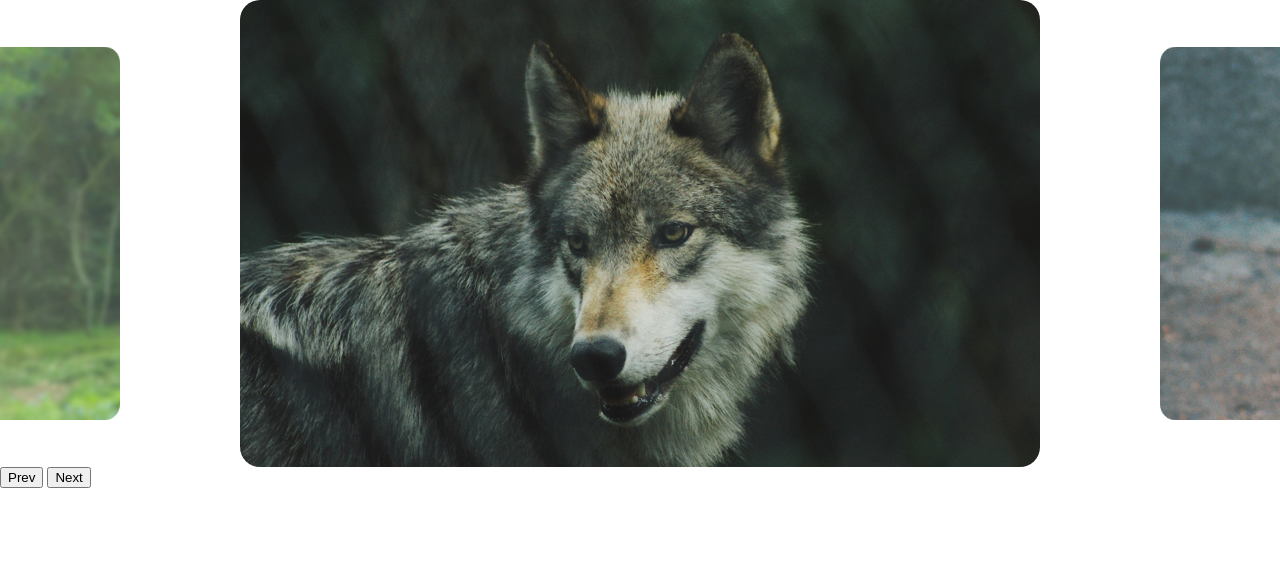
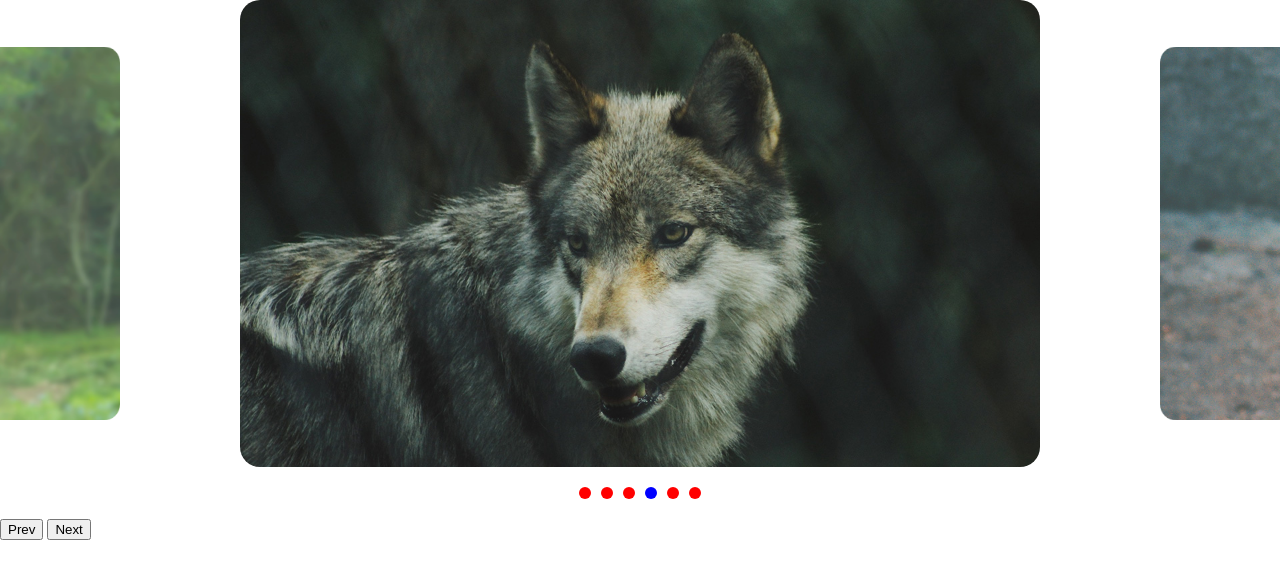
Before and after one commit to FmsDesign/slide-img, a plain HTML site: page index.html in a window 1280 px wide. Drawn offline with Linux system fonts and the light colour scheme.

Commit message:
feat: Adicionar evento customizado changeEvent e classe SlideNav com controles de navegação
- Introduzido um evento customizado 'changeEvent' que é despachado sempre que o slide ativo muda.
- Adicionada a classe SlideNav estendendo Slide, que inclui funcionalidades de navegação por setas e controles de slide.
- Atualizado o método changeSlide para despachar changeEvent após a mudança do slide ativo.
- Ajustadas as condições de changeSlideEnd para uma navegação de slide mais precisa.
- Adicionadas funções de vinculação para eventos de controle na classe SlideNav.

```diff
--- a/css/style.css
+++ b/css/style.css
@@ -41,3 +41,28 @@ img {
   transform: scale(1);
   opacity: 1;
 }
+
+[data-control="slide"] {
+  display: flex;
+  justify-content: center;
+  margin: 20px 0px;
+  gap: 10px;
+}
+
+[data-control="slide"] a {
+  display: block;
+  border-radius: 50%;
+  width: 12px;
+  height: 12px;
+  overflow: hidden;
+  text-indent: -900px;
+}
+[data-control="slide"] li {
+  border-radius: 50%;
+  background: red;
+}
+
+[data-control="slide"] li.ativo,
+[data-control="slide"] li:hover {
+  background: blue;
+}
--- a/js/script.js
+++ b/js/script.js
@@ -3,3 +3,4 @@
 const slide = new SlideNav(".slide", ".wrapper");
 slide.init();
 slide.addArrow(".prev", ".next");
+slide.addControl();
--- a/js/slide.js
+++ b/js/slide.js
@@ -5,6 +5,7 @@ export default class Slide {
     this.slide = document.querySelector(slide);
     this.wrapper = document.querySelector(wrapper);
     this.dist = { finalPosition: 0, startX: 0, movement: 0 };
+    this.changeEvent = new Event("changeEvent");
   }
 
   updatePosition(clientX) {
@@ -44,7 +45,7 @@ export default class Slide {
   changeSlideEnd() {
     if (this.dist.movement > 120 && this.index.next !== undefined) {
       this.activeNextSlide();
-    } else if (this.dist.movement < 120 && this.index.prev !== undefined) {
+    } else if (this.dist.movement < -120 && this.index.prev !== undefined) {
       this.activePrevSlide();
     } else {
       this.changeSlide(this.index.active);
@@ -104,6 +105,7 @@ export default class Slide {
     this.slidesIndexNav(index);
     this.dist.finalPosition = activeSlide.position;
     this.changeActiveClass();
+    this.wrapper.dispatchEvent(this.changeEvent);
   }
 
   changeActiveClass() {
@@ -151,6 +153,10 @@ export default class Slide {
 }
 
 export class SlideNav extends Slide {
+  constructor(slide, wrapper) {
+    super(slide, wrapper);
+    this.bindControlEvents();
+  }
   addArrow(prev, next) {
     this.prevElement = document.querySelector(prev);
     this.nextElement = document.querySelector(next);
@@ -161,4 +167,44 @@ export class SlideNav extends Slide {
     this.prevElement.addEventListener("click", this.activePrevSlide);
     this.nextElement.addEventListener("click", this.activeNextSlide);
   }
+
+  createControl() {
+    const control = document.createElement("ul");
+    control.dataset.control = "slide";
+    this.Array.forEach((item, i) => {
+      control.innerHTML += `<li> <a href="#slide${i + 1}"> ${
+        i + 1
+      } </a> </li> `;
+    });
+    this.wrapper.appendChild(control);
+    return control;
+  }
+
+  eventControl(item, index) {
+    item.addEventListener("click", (event) => {
+      event.preventDefault();
+      this.changeSlide(index);
+      this.activeControlItem();
+    });
+
+    this.wrapper.addEventListener("changeEvent", this.activeControlItem);
+  }
+
+  activeControlItem() {
+    this.controlArray.forEach((item) => item.classList.remove("ativo"));
+    this.controlArray[this.index.active].classList.add("ativo");
+  }
+
+  addControl(customControl) {
+    this.control =
+      document.querySelector(customControl) || this.createControl();
+    this.controlArray = [...this.control.children];
+    this.controlArray.forEach(this.eventControl);
+    this.activeControlItem();
+  }
+
+  bindControlEvents() {
+    this.eventControl = this.eventControl.bind(this);
+    this.activeControlItem = this.activeControlItem.bind(this);
+  }
 }
```
